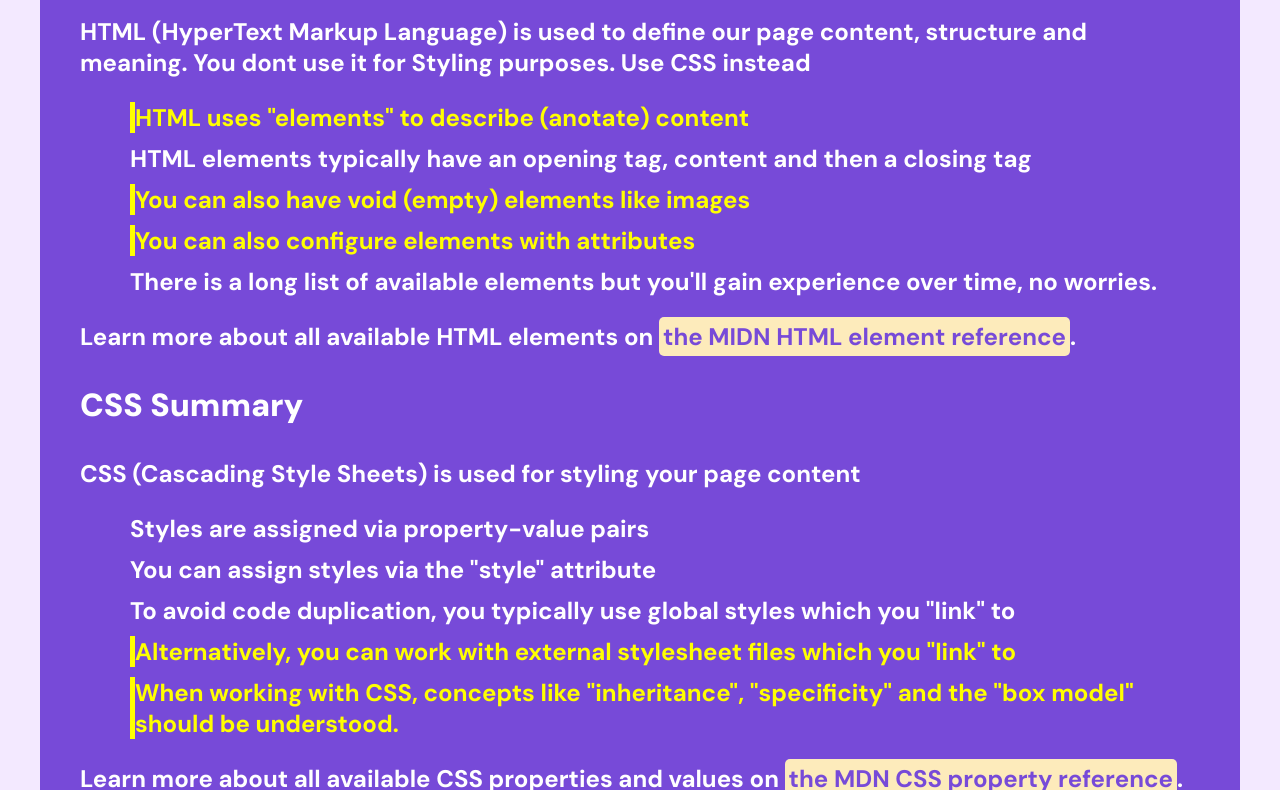
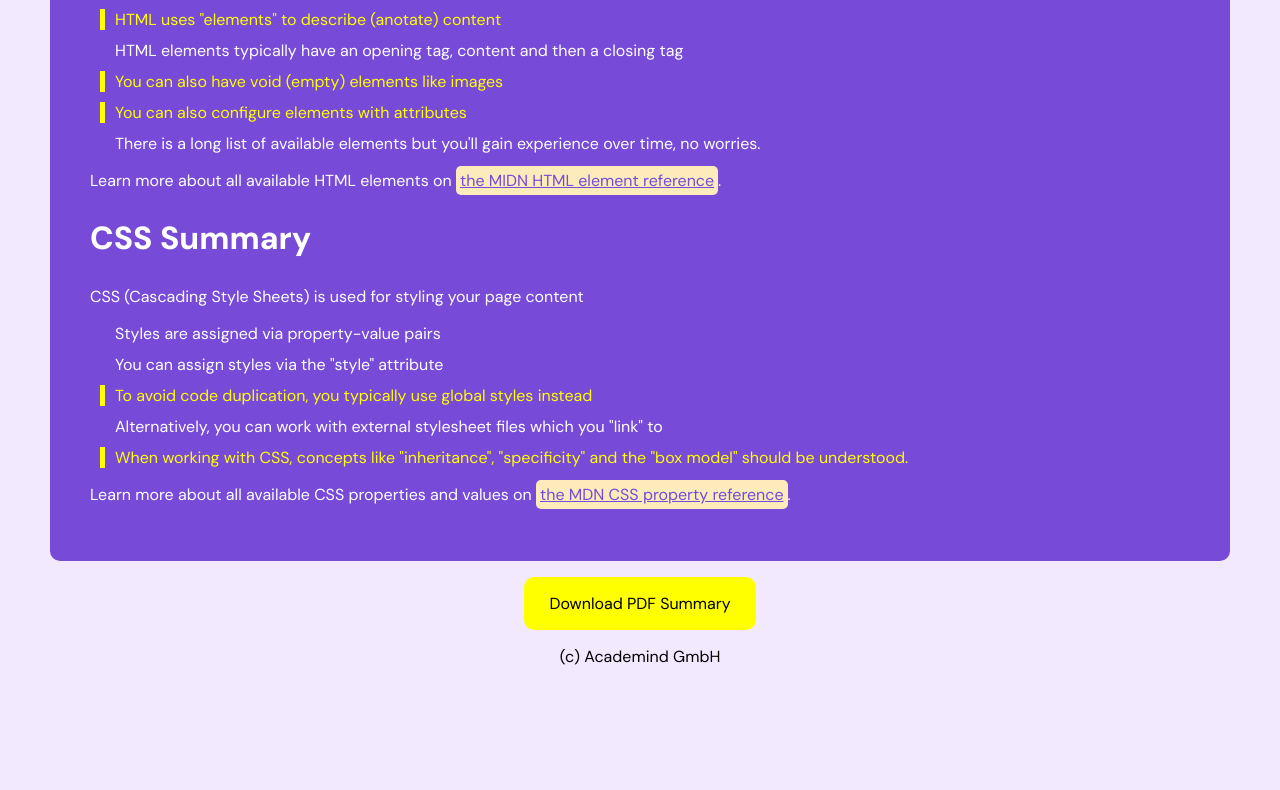
Before and after one commit to Bcaguana/HMTLCSSCHALLENGE, a plain HTML site: page index.html in a window 1280 px wide. Shown: the part 597-1387 px from the top of the page. After the commit the page ends 1280 px from the top, so only its background shows below. Drawn offline with Linux system fonts and the light colour scheme.

Commit message:
Edits, added and learned Strong Tag and Section Tag.

```diff
--- a/homepageStyle.CSS
+++ b/homepageStyle.CSS
@@ -15,28 +15,36 @@ h1 {
 img {
     margin-left: auto;
     margin-right: auto;
-    width: 500px;
+    width: 400px;
     display: block;
 }
 
-h2 {
+main {
     font-family: 'DM Sans', sans-serif;
+    font-weight: 400;
     padding: 40px;
     border-radius: 10px;
     color: white;
     margin: 60px auto 16px auto;
     background-color: rgb(119, 74, 216);
-    width: 1120px;
+    width: 1100px;
 }
 
-.section{
+h2.section{
     font-size: 32px;
-    font-weight: bolder;
+    font-weight: 800;
+}
+
+ul {
+    margin: 0;
+    padding: 0;
+    list-style: none;
 }
 
 li{
     margin: 10px;
-    list-style: none;
+    padding-left: 10px;
+    border-left: 5px solid transparent;
 }
 
 li.points {
@@ -44,11 +52,14 @@ li.points {
     color: yellow;
 }
 
-span{
+a.highlight{
     padding: 4px;
     border-radius: 5px;
     color: rgb(119, 74, 216);
     background-color: rgb(253, 235, 187);
+}
+.highlight:hover{
+    background-color: rgb(182, 165, 118);
 }
 
 #PDF-Link {
@@ -72,3 +83,7 @@ span{
     font-family: 'DM Sans', sans-serif;
     text-align: center;
 }
+
+strong.emphasize{
+    font-weight: 900;
+}
--- a/index.html
+++ b/index.html
@@ -11,17 +11,19 @@
     <link href="homepageStyle.CSS" rel="stylesheet" />
   </head>
   <body>
+    <header>
+        <h1>HTML & CSS Basics Summary</h1>
+        <img src="images/html-css.png" />
+    </header>
     <main>
-      <h1>HTML & CSS Basics Summary</h1>
-      <img src="images/html-css.png" />
-      <h2>
-        <p class="section">HTML Summary</p>
+      <section>
+        <h2 class="section">HTML Summary</h2>
         <p>
           HTML (HyperText Markup Language) is used to define our page content,
-          structure and meaning. You dont use it for Styling purposes. Use CSS
+          structure and meaning. You <strong class="emphasize">don't</strong> use it for Styling purposes. Use CSS
           instead
         </p>
-        <ol>
+        <ul>
           <li class="points">
             HTML uses "elements" to describe (anotate) content
           </li>
@@ -39,23 +41,24 @@
             There is a long list of available elements but you'll gain
             experience over time, no worries.
           </li>
-        </ol>
+        </ul>
         <p>
           Learn more about all available HTML elements on
-          <span>the MIDN HTML element reference</span>.
+          <a href="https://developer.mozilla.org/en-US/docs/Web/HTML/Reference/Elements" class="highlight">the MIDN HTML element reference</a>.
         </p>
-        <p class="section">CSS Summary</p>
+      </section>
+      <section>
+        <h2 class="section">CSS Summary</h2>
         <p>
           CSS (Cascading Style Sheets) is used for styling your page content
         </p>
-        <ol>
+        <ul>
           <li>Styles are assigned via property-value pairs</li>
           <li>You can assign styles via the "style" attribute</li>
+          <li class="points">
+            To avoid code duplication, you typically use global styles instead
+          </li>
           <li>
-            To avoid code duplication, you typically use global styles which you
-            "link" to
-          </li>
-          <li class="points">
             Alternatively, you can work with external stylesheet files which you
             "link" to
           </li>
@@ -63,12 +66,12 @@
             When working with CSS, concepts like "inheritance", "specificity"
             and the "box model" should be understood.
           </li>
-        </ol>
+        </ul>
         <p>
           Learn more about all available CSS properties and values on
-          <span>the MDN CSS property reference</span>.
+          <a href="https://developer.mozilla.org/en-US/docs/Web/CSS/Properties" class="highlight">the MDN CSS property reference</a>.
         </p>
-      </h2>
+    </section>
     </main>
     <footer>
       <a id="PDF-Link" href="documents/html-css-basics-summary.pdf"
```
